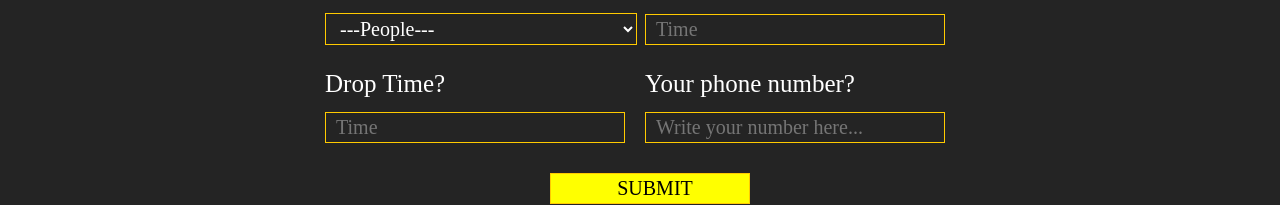
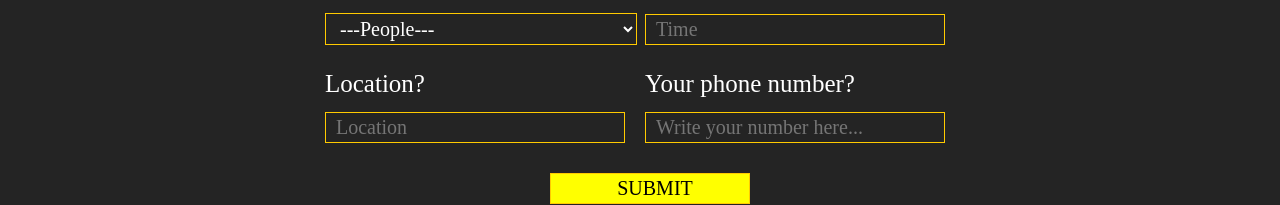
Before and after one commit to yubraj-karki1/Luxidrivee_frontend, a React (Vite) app: page /Booking in a window 1280 px wide. Shown: the part 926-1131 px from the top of the page. Built offline with nearby package versions, Linux system fonts and the light colour scheme; a web font is replaced by a local one.

Commit message:
updated at booking.jsx

```diff
--- a/src/components/Booking/booking.jsx
+++ b/src/components/Booking/booking.jsx
@@ -41,7 +41,7 @@ const Booking = () => {
                 email: "",
                 people: "",
                 pickUpTime: "",
-                dropTime: "",
+                Location: "",
                 phoneNumber: ""
             });
         } catch (error) {
@@ -88,8 +88,8 @@ const Booking = () => {
                             <input type="text" name="pickUpTime" placeholder="Time" required value={formData.pickUpTime} onChange={handleChange} />
                         </div>
                         <div>
-                            <span>Drop Time?</span>
-                            <input type="text" name="dropTime" placeholder="Time" required value={formData.dropTime} onChange={handleChange} />
+                            <span>Location?</span>
+                            <input type="text" name="dropLocation" placeholder="Location" required value={formData.dropLocation} onChange={handleChange} />
                         </div>
                         <div>
                             <span>Your phone number?</span>
```
Also changed, not shown: 1 other file (tests, documents, lock files or other folders).
